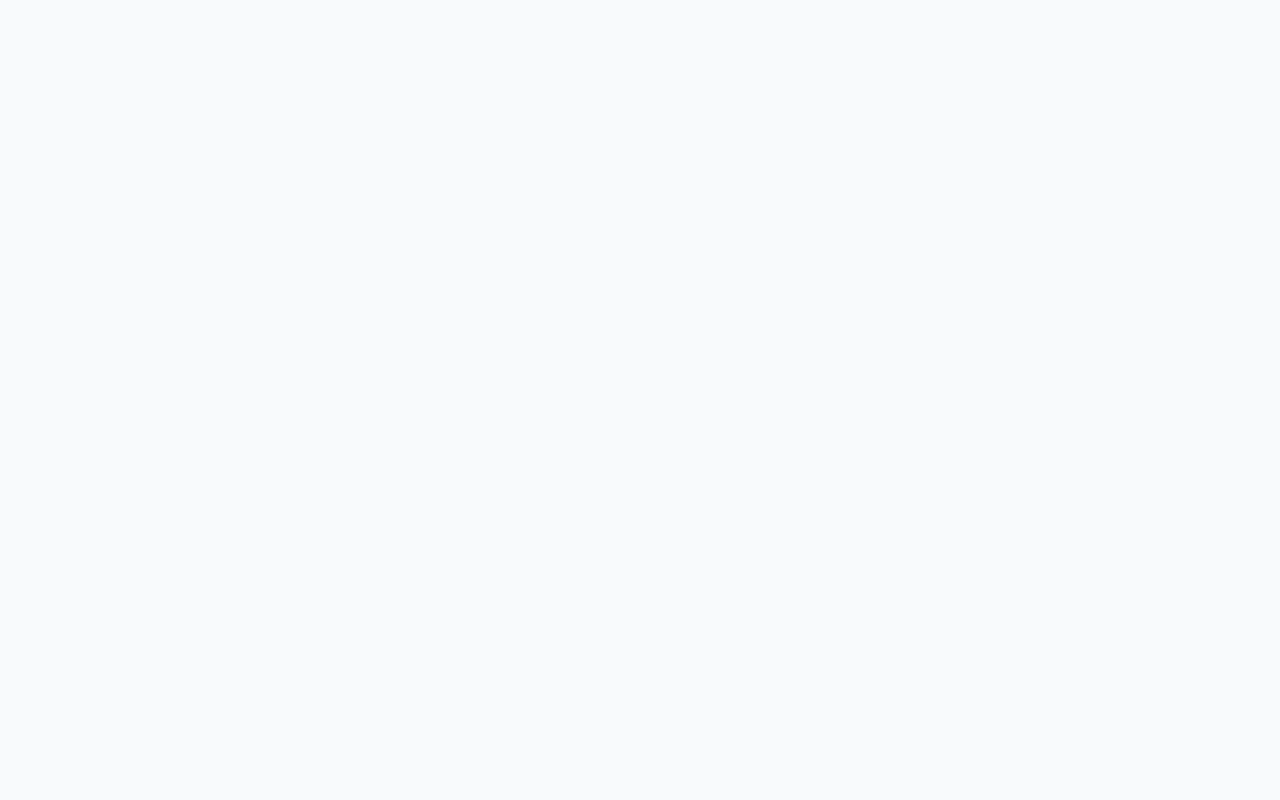
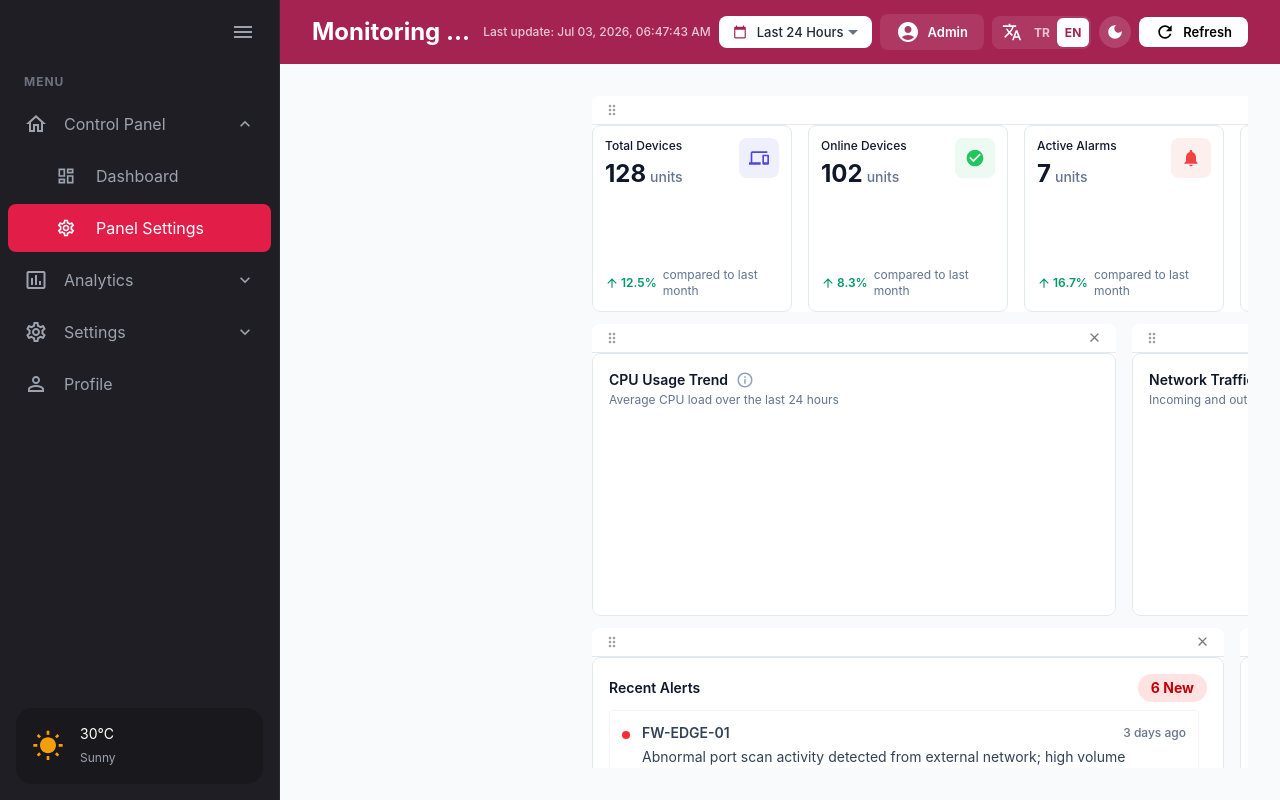
Before and after one commit to aycacerence/Monitoring-dashboard, a React (Vite) app: page /settings in a window 1280 px wide. Before the commit this address had no page. Built offline with nearby package versions, Linux system fonts and the light colour scheme.

Commit message:
feat: SPA route izolasyonu (Panel/Panel Ayarları)

```diff
--- a/src/components/dashboard/DraggableGrid/DraggableGrid.jsx
+++ b/src/components/dashboard/DraggableGrid/DraggableGrid.jsx
@@ -153,15 +153,15 @@ export default function DraggableGrid({ widgets = [], isEditMode = false }) {
   const isDesktop = useMediaQuery(theme.breakpoints.up('lg'));
   const dispatch = useAppDispatch();
   const visibility = useAppSelector(selectVisibility);
+  const role = useAppSelector((state) => state.auth.role);
   const containerRef = useRef(null);
   const droppingWidgetIdRef = useRef(null);
   const pendingLayoutsRef = useRef(null);
   const isInteractingRef = useRef(false);
   const layoutFrameRef = useRef(null);
   const [layouts, setLayouts] = useState(() => {
-    const saved = loadLayout();
-    if (saved) return sanitizeLayouts(saved) || createDefaultLayouts();
-    return createDefaultLayouts();
+    const saved = loadLayout(role);
+    return sanitizeLayouts(saved) || createDefaultLayouts();
   });
   const [rowHeight, setRowHeight] = useState(MAX_ROW_HEIGHT);
 
@@ -193,6 +193,18 @@ export default function DraggableGrid({ widgets = [], isEditMode = false }) {
   }, []);
 
   useEffect(() => {
+    const saved = loadLayout(role);
+    pendingLayoutsRef.current = null;
+    isInteractingRef.current = false;
+    if (layoutFrameRef.current) {
+      window.cancelAnimationFrame(layoutFrameRef.current);
+      layoutFrameRef.current = null;
+    }
+    setLayouts(sanitizeLayouts(saved) || createDefaultLayouts());
+    scheduleChartResize();
+  }, [role]);
+
+  useEffect(() => {
     if (!isDesktop || !containerRef.current) return undefined;
     if (isEditMode) return undefined;
 
@@ -215,8 +227,8 @@ export default function DraggableGrid({ widgets = [], isEditMode = false }) {
   const applyLayouts = useCallback((nextLayouts) => {
     if (!nextLayouts) return;
     setLayouts(nextLayouts);
-    saveLayout(nextLayouts);
-  }, []);
+    saveLayout(nextLayouts, role);
+  }, [role]);
 
   const queueLiveLayouts = useCallback((nextLayouts) => {
     pendingLayoutsRef.current = nextLayouts;
@@ -249,9 +261,9 @@ export default function DraggableGrid({ widgets = [], isEditMode = false }) {
     queueLiveLayouts(sanitized);
 
     if (!isInteractingRef.current) {
-      saveLayout(sanitized);
+      saveLayout(sanitized, role);
     }
-  }, [isEditMode, queueLiveLayouts]);
+  }, [isEditMode, queueLiveLayouts, role]);
 
   const handleInteractionStart = useCallback(() => {
     isInteractingRef.current = true;
@@ -285,10 +297,10 @@ export default function DraggableGrid({ widgets = [], isEditMode = false }) {
     });
 
     setLayouts(updated);
-    saveLayout(updated);
+    saveLayout(updated, role);
     dispatch(setWidgetVisibility({ id: widgetId, visible: false }));
     scheduleChartResize();
-  }, [dispatch, layouts]);
+  }, [dispatch, layouts, role]);
 
   const onDrop = useCallback((layout, layoutItem, event) => {
     const eventWidgetId = event?.dataTransfer?.getData('text/plain');
@@ -316,13 +328,13 @@ export default function DraggableGrid({ widgets = [], isEditMode = false }) {
           : (updated[key] || []).filter(item => item.i !== widgetId);
         updated[key] = [...baseLayout, fitItemToBreakpoint(newItem, key)];
       });
-      saveLayout(updated); // veya localStorage.setItem('dashboardLayout', JSON.stringify(updated));
+      saveLayout(updated, role);
       return updated;
     });
 
     dispatch(setWidgetVisibility({ id: widgetId, visible: true }));
     scheduleChartResize();
-  }, [dispatch]);
+  }, [dispatch, role]);
 
   const visibleWidgets = widgets.filter((widget) => visibility[widget.id]);
 
@@ -395,6 +407,7 @@ export default function DraggableGrid({ widgets = [], isEditMode = false }) {
       }}
     >
       <ResponsiveGridLayout
+        key={role}
         className={`layout smart-snap-grid ${isEditMode ? 'is-editing' : ''}`}
         layouts={layouts}
         breakpoints={BREAKPOINTS}
--- a/src/components/layout/AppLayout/AppLayout.jsx
+++ b/src/components/layout/AppLayout/AppLayout.jsx
@@ -1,23 +1,16 @@
 import { useState, useEffect } from 'react';
-import { Outlet } from 'react-router-dom';
-import {
-  Box,
-  Button,
-  Dialog,
-  DialogActions,
-  DialogContent,
-  DialogContentText,
-  DialogTitle,
-} from '@mui/material';
+import { Outlet, useLocation, useNavigate } from 'react-router-dom';
+import { Box } from '@mui/material';
 import Header from '../Header/index.js';
 import WidgetSidebar from '../WidgetSidebar/WidgetSidebar';
 import MainSidebar from '../MainSidebar/index.js';
 
 function AppLayout() {
+  const location = useLocation();
+  const navigate = useNavigate();
   const [sidebarOpen, setSidebarOpen] = useState(false);
-  const [isEditMode, setIsEditMode] = useState(false);
-  const [savePromptOpen, setSavePromptOpen] = useState(false);
-  const [activePanelSection, setActivePanelSection] = useState('panel');
+  const isEditMode = location.pathname === '/settings';
+  const activePanelSection = isEditMode ? 'settings' : 'panel';
   const [headerProps, setHeaderProps] = useState({
     title: 'Monitoring Dashboard',
     timeRange: '24h',
@@ -27,36 +20,22 @@ function AppLayout() {
   });
 
   useEffect(() => {
+    setSidebarOpen(isEditMode);
     // When sidebar toggles, wait for transition and trigger resize for charts
     const timer = setTimeout(() => {
       window.dispatchEvent(new Event('resize'));
     }, 300);
     return () => clearTimeout(timer);
-  }, [sidebarOpen]);
+  }, [isEditMode]);
 
   const openEditMode = () => {
-    setSavePromptOpen(false);
-    setActivePanelSection('settings');
     setSidebarOpen(true);
-    setIsEditMode(true);
+    navigate('/settings');
   };
 
   const requestViewMode = () => {
-    if (isEditMode) {
-      setSavePromptOpen(true);
-      return;
-    }
-
-    setActivePanelSection('panel');
     setSidebarOpen(false);
-    setIsEditMode(false);
-  };
-
-  const saveAndExitEditMode = () => {
-    setSavePromptOpen(false);
-    setActivePanelSection('panel');
-    setSidebarOpen(false);
-    setIsEditMode(false);
+    navigate('/');
     window.dispatchEvent(new Event('resize'));
   };
 
@@ -76,6 +55,7 @@ function AppLayout() {
           <WidgetSidebar
             open={sidebarOpen}
             onClose={requestViewMode}
+            isEditMode={isEditMode}
           />
           <Box
             component="main"
@@ -91,27 +71,6 @@ function AppLayout() {
           </Box>
         </Box>
       </Box>
-      <Dialog
-        open={savePromptOpen}
-        onClose={() => setSavePromptOpen(false)}
-        maxWidth="xs"
-        fullWidth
-      >
-        <DialogTitle>Panel ayarları kaydedilsin mi?</DialogTitle>
-        <DialogContent>
-          <DialogContentText>
-            Yaptığınız widget düzenlemelerini kaydedip panele dönmek istiyor musunuz?
-          </DialogContentText>
-        </DialogContent>
-        <DialogActions sx={{ px: 3, pb: 2 }}>
-          <Button onClick={() => setSavePromptOpen(false)}>
-            Vazgeç
-          </Button>
-          <Button variant="contained" onClick={saveAndExitEditMode}>
-            Kaydet
-          </Button>
-        </DialogActions>
-      </Dialog>
     </Box>
   );
 }
--- a/src/pages/DashboardPage/DashboardPage.jsx
+++ b/src/pages/DashboardPage/DashboardPage.jsx
@@ -27,14 +27,15 @@ import { useTranslation } from 'react-i18next';
 import { useOutletContext } from 'react-router-dom';
 import { WIDGET_IDS } from '../../features/widgetVisibility/widgetVisibilitySlice';
 
-function DashboardPage() {
+function DashboardPage({ isEditMode: isEditModeProp }) {
   const { t, i18n } = useTranslation();
   const dispatch = useAppDispatch();
   const [isRefreshing, setIsRefreshing] = useState(false);
   const [lastUpdated, setLastUpdated] = useState(new Date().toISOString());
   const [timeRange, setTimeRange] = useState('24h');
 
-  const { setHeaderProps, isEditMode } = useOutletContext();
+  const { setHeaderProps, isEditMode: outletEditMode } = useOutletContext();
+  const isEditMode = isEditModeProp ?? outletEditMode;
 
   // Redux status selectors
   const chartsData = useAppSelector((state) => state.charts.data);
--- /dev/null
+++ b/src/pages/DashboardSettingsPage/DashboardSettingsPage.jsx
@@ -0,0 +1,7 @@
+import DashboardPage from '../DashboardPage/DashboardPage';
+
+function DashboardSettingsPage() {
+  return <DashboardPage isEditMode />;
+}
+
+export default DashboardSettingsPage;
--- a/src/router/AppRouter.jsx
+++ b/src/router/AppRouter.jsx
@@ -1,6 +1,7 @@
 import { BrowserRouter, Routes, Route } from 'react-router-dom';
 import AppLayout from '../components/layout/AppLayout/AppLayout';
 import DashboardPage from '../pages/DashboardPage/DashboardPage';
+import DashboardSettingsPage from '../pages/DashboardSettingsPage/DashboardSettingsPage';
 
 export default function AppRouter() {
   return (
@@ -8,6 +9,7 @@ export default function AppRouter() {
       <Routes>
         <Route path="/" element={<AppLayout />}>
           <Route index element={<DashboardPage />} />
+          <Route path="settings" element={<DashboardSettingsPage />} />
         </Route>
       </Routes>
     </BrowserRouter>
--- a/src/utils/layoutStorage.js
+++ b/src/utils/layoutStorage.js
@@ -1,6 +1,9 @@
-export const saveLayout = (layout) => {
-  try { localStorage.setItem('dashboardLayout', JSON.stringify(layout)); } catch {}
+const getLayoutKey = (role) => `dashboardLayout_${role || 'user'}`;
+
+export const saveLayout = (layout, role) => {
+  try { localStorage.setItem(getLayoutKey(role), JSON.stringify(layout)); } catch {}
 };
-export const loadLayout = () => {
-  try { const raw = localStorage.getItem('dashboardLayout'); return raw ? JSON.parse(raw) : null; } catch { return null; }
+
+export const loadLayout = (role) => {
+  try { const raw = localStorage.getItem(getLayoutKey(role)); return raw ? JSON.parse(raw) : null; } catch { return null; }
 };
```
